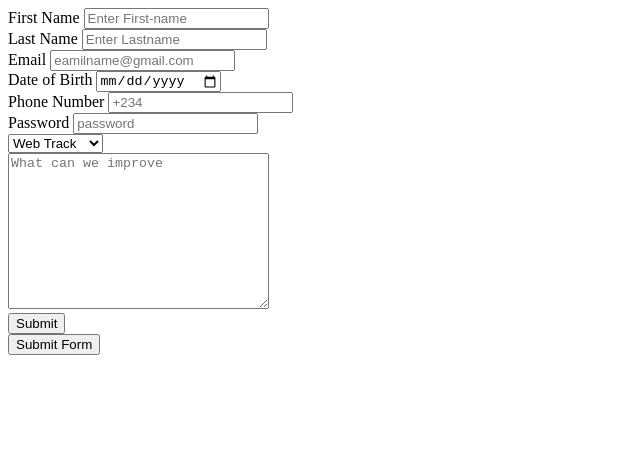
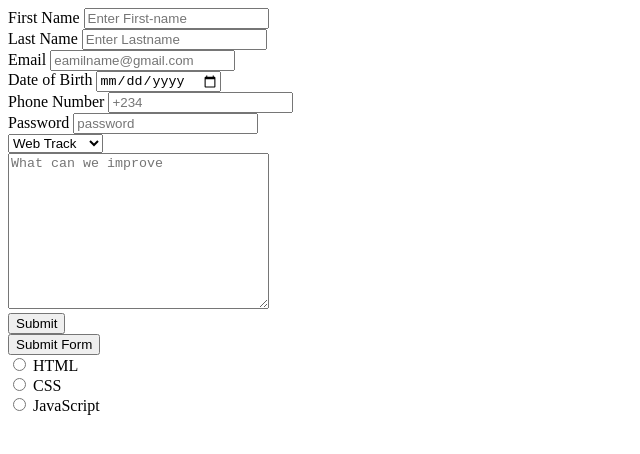
Before and after one commit to sirwills/forms, a plain HTML site: page index.html in a window 1280 px wide. Shown: the whole page, without its empty margins (0-640 px from the left). Drawn offline with Linux system fonts and the light colour scheme.

Commit message:
added radio button

```diff
--- a/index.html
+++ b/index.html
@@ -48,6 +48,18 @@
         <br>
 
         <button type="button"> Submit Form</button>
+        <br>
+
+        <input type="radio">
+        <label for="html">HTML</label>
+        <br>
+
+        <input type="radio">
+        <label for="css">CSS</label>
+        <br>
+
+        <input type="radio">
+        <label for="Javascript">JavaScript</label>
 
 
 
```
